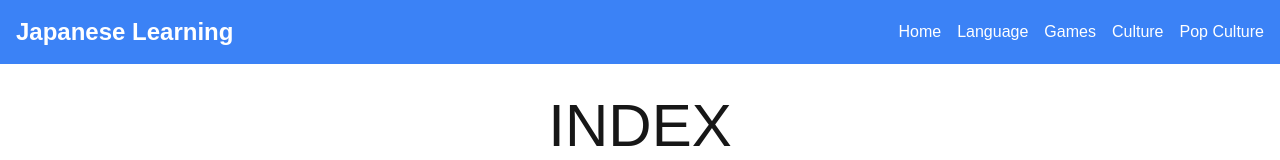
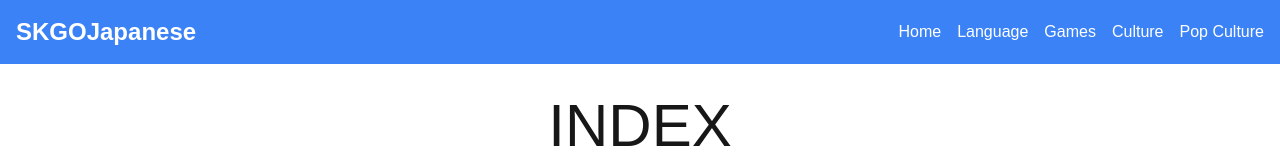
Before and after one commit to Shingo8843/skgojapanese-v2, a Next.js app: page / in a window 1280 px wide. Shown: the top 160 px of the page. Built offline with nearby package versions, Linux system fonts and the light colour scheme.

Commit message:
fix minor css
Card on float behavior
Flipppable card background color
Go to Home

```diff
--- a/src/components/Card.js
+++ b/src/components/Card.js
@@ -35,7 +35,7 @@ export default function Card({
       {...wrapperProps}
       className={`relative w-32 h-32 sm:w-40 sm:h-40 md:w-48 md:h-48 lg:w-64 lg:h-64 cursor-pointer rounded-lg shadow-lg overflow-hidden transform transition-transform duration-500 ${className}`}
     >
-      <div className="relative w-full h-full overflow-hidden rounded-md">
+      <div className="relative w-full h-full overflow-hidden rounded-md bg-gray-100 hover:scale-105 transition-transform duration-300 ease-in-out">
         {image && (
           <Image
             src={image}
--- a/src/components/FlippableCard.js
+++ b/src/components/FlippableCard.js
@@ -48,9 +48,9 @@ export default function FlippableCard({
 
       {/* Front of the card */}
       <div
-        className={`absolute inset-0 bg-white backface-hidden rounded-lg ${
+        className={`absolute inset-0  backface-hidden rounded-lg ${
           flipped ? "hidden" : "flex"
-        }`}
+        } bg-slate-500`}
       >
         {
           mem ?
--- a/src/components/Navigation.js
+++ b/src/components/Navigation.js
@@ -24,7 +24,11 @@ export default function Navigation() {
 
   return (
     <header className="p-4 bg-blue-500 text-white flex justify-between items-center">
-      <h1 className="text-2xl font-bold">Japanese Learning</h1>
+      {/* <h1 className="text-2xl font-bold">Japanese Learning</h1>
+       */}
+       <Link href="/" className="text-2xl font-bold text-white hover:text-blue-200 transition-colors duration-300">
+        SKGOJapanese
+      </Link>
       {/* Desktop Navigation */}
       <nav className="hidden lg:block">
         <ul className="flex space-x-4">
```
